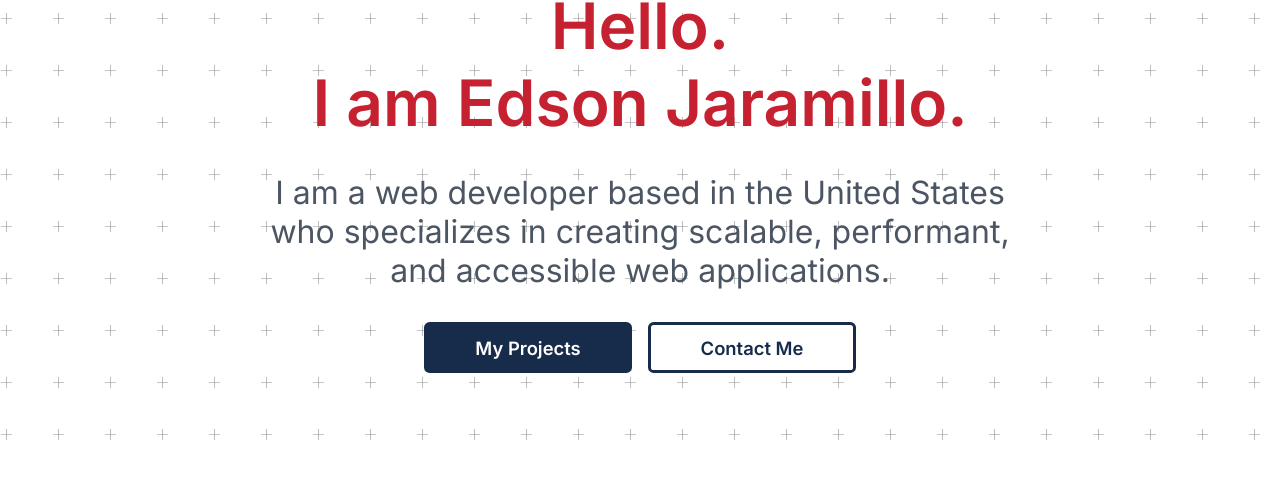
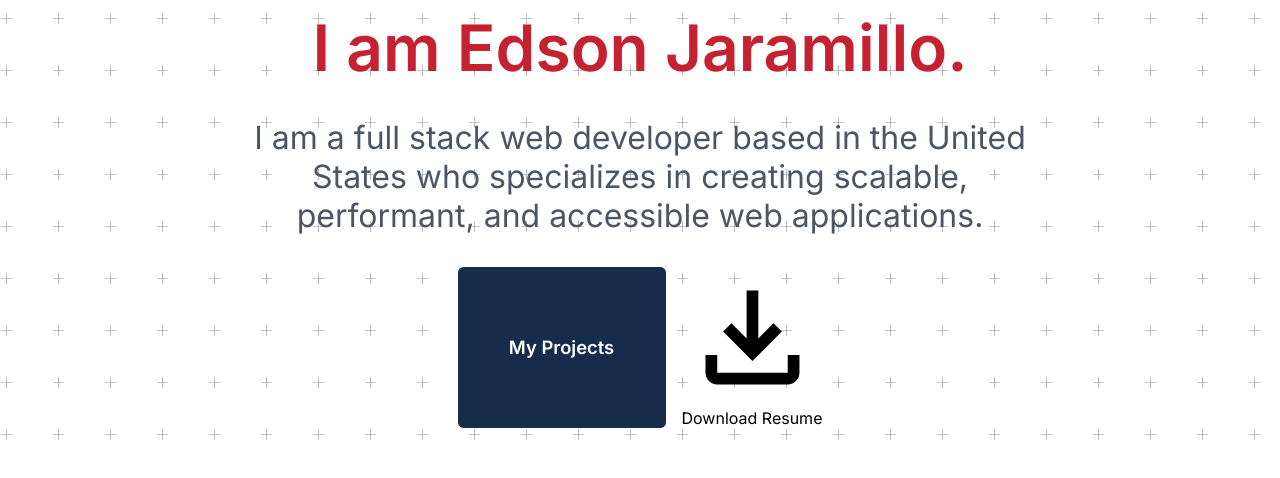
Before and after one commit to edsonjaramillo/portfolio, a Next.js app: page / in a window 1280 px wide. Shown: the part 261-739 px from the top of the page. Built offline with nearby package versions, Linux system fonts and the light colour scheme.

Commit message:
added downlaod resume

```diff
--- a/components/home/CTA.tsx
+++ b/components/home/CTA.tsx
@@ -1,29 +1,46 @@
+import { toastNotification } from '@/lib/toastNotification';
 import Link from 'next/link';
 
-const CTA = () => {
-  return (
-    <>
+const CTA = () => (
   <div className='cta'>
     <div className='cta__grid responsive-width-cta'>
       <h1 className='cta__header'>
         Hello. <br /> I am Edson Jaramillo.
       </h1>
       <span className='cta__subheader'>
-            I am a web developer based in the United States who specializes in creating scalable,
+        I am a full stack web developer based in the United States who specializes in creating scalable,
         performant, and accessible web applications.
       </span>
       <div className='cta__buttongrid'>
         <Link href='/projects'>
           <a className='cta__button'>My Projects</a>
         </Link>
-            <Link href='/contact'>
-              <a className='cta__buttonalt'>Contact Me</a>
-            </Link>
+        <a
+          className='cta__download'
+          href='Test_Resume.pdf'
+          target='_blank'
+          rel='noopener noreferrer'
+          onClick={() => toastNotification('success', 'Thank you for downloading my resume!')}
+          download>
+          <DownloadIcon />
+          Download Resume
+        </a>
       </div>
     </div>
   </div>
-    </>
 );
-};
+
+const DownloadIcon = () => (
+  <div className='cta__downloadicon'>
+    <svg xmlns='http://www.w3.org/2000/svg' enableBackground='new 0 0 24 24' viewBox='0 0 24 24'>
+      <g>
+        <rect fill='none' height='24' width='24' />
+      </g>
+      <g>
+        <path d='M18,15v3H6v-3H4v3c0,1.1,0.9,2,2,2h12c1.1,0,2-0.9,2-2v-3H18z M17,11l-1.41-1.41L13,12.17V4h-2v8.17L8.41,9.59L7,11l5,5 L17,11z' />
+      </g>
+    </svg>
+  </div>
+);
 
 export default CTA;
```
Lines whose indentation alone changed are shown as unchanged.
